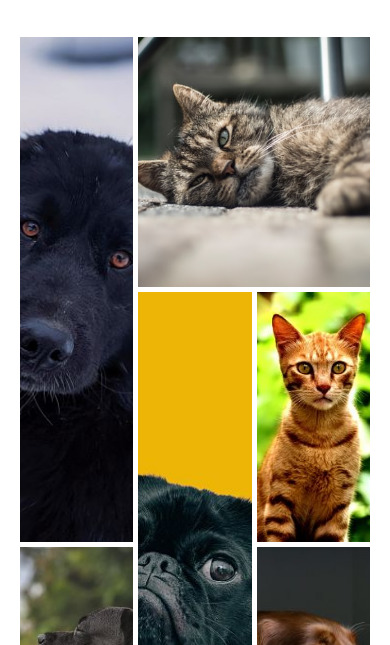
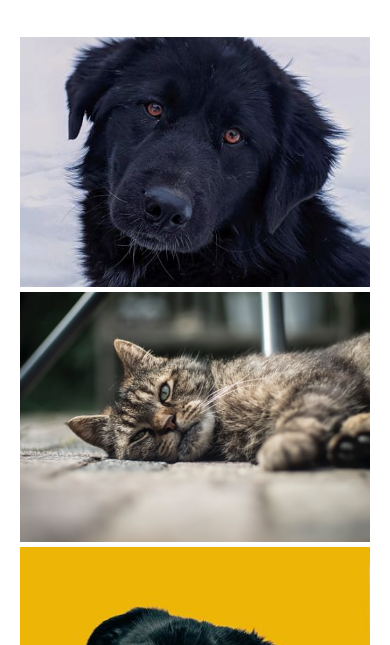
Before and after one commit to f-antonelli/patitasenaccion, a plain HTML site: page pages/adopta.html in a window 390 px wide. Shown: the part 199-844 px from the top of the page. Drawn offline with Linux system fonts and the light colour scheme.

Commit message:
responsive para celulares

```diff
--- a/css/style.css
+++ b/css/style.css
@@ -428,3 +428,19 @@ img {
     }
 
 }
+
+@media (max-width: 800px){
+    /*contact form - responsive*/
+    .container-contact .contact-form{
+        width: 100%;
+        flex: 100%;
+    }
+    /*gallery - responsive*/
+    .container {
+        grid-template-columns: 1fr;
+    }
+    .gallery-container:nth-child(n+1){
+        grid-column: span 1;
+        grid-row: span 1;
+    }
+}
```
